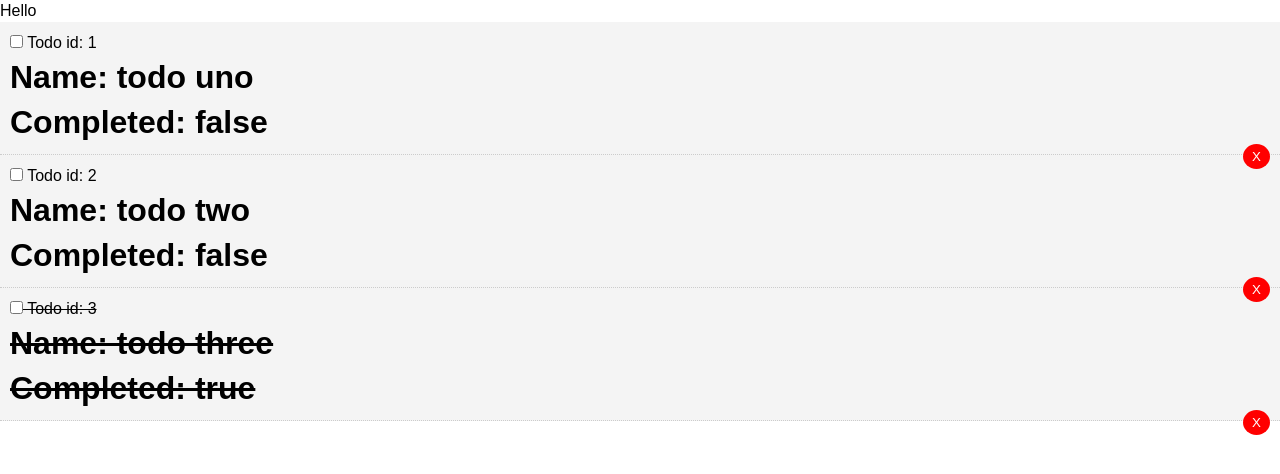
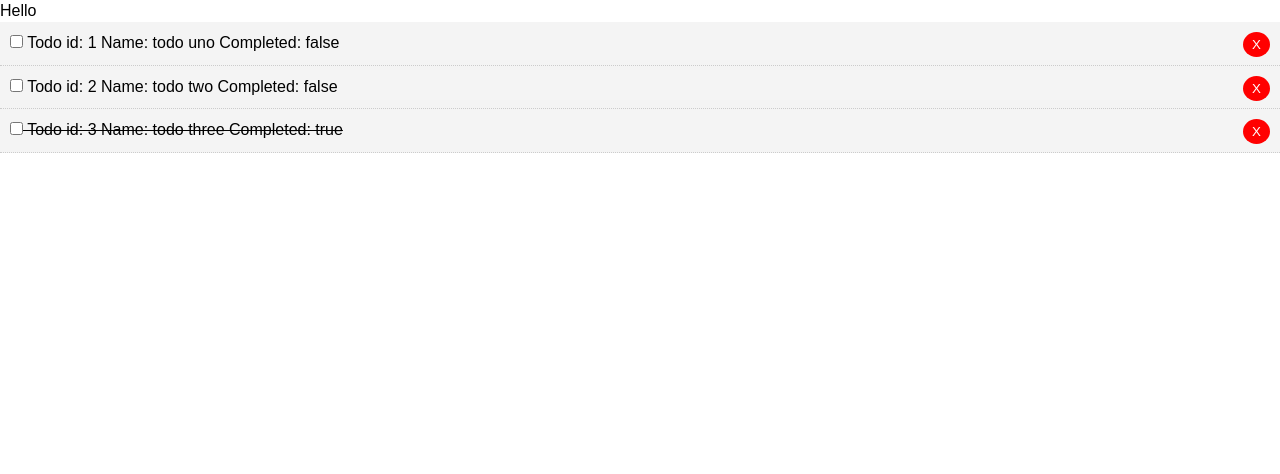
Before and after one commit to dionleung14/todolist-vue, a Vue app: page / in a window 1280 px wide. Shown: the top 474 px of the page. Built offline with nearby package versions, Linux system fonts and the light colour scheme.

Commit message:
added delete functionality

```diff
--- a/src/App.vue
+++ b/src/App.vue
@@ -1,16 +1,23 @@
 <template>
   <div id="app">
-    {{msg}}
-    <Todos v-bind:geoduck="todosArr" />
+    {{ msg }}
+    <Todos v-bind:geoduck="todosArr" v-on:rec-one-todo="removeTodo" />
   </div>
 </template>
 
 <script>
-import Todos from "./components/Todos.vue";
+  import Todos from "./components/Todos.vue";
   export default {
     name: "App",
     components: {
-      Todos: Todos
+      Todos: Todos,
+    },
+    methods: {
+      removeTodo(id) {
+        console.log("received in app.vue");
+        console.log(id);
+        this.todosArr = this.todosArr.filter(item => (item.id !== id));
+      },
     },
     data() {
       return {
@@ -19,21 +26,21 @@ import Todos from "./components/Todos.vue";
           {
             id: 1,
             title: "todo uno",
-            completed: false
+            completed: false,
           },
           {
             id: 2,
             title: "todo two",
-            completed: false
+            completed: false,
           },
           {
             id: 3,
             title: "todo three",
-            completed: true
+            completed: true,
           },
-        ]
-      }
-    }
+        ],
+      };
+    },
   };
 </script>
 
--- a/src/components/TodoItem.vue
+++ b/src/components/TodoItem.vue
@@ -3,10 +3,10 @@
     <p>
       <input type="checkbox" v-on:change="markComplete">
       Todo id: {{ coffee.id }}
+      Name: {{ coffee.title }}
+      Completed: {{ coffee.completed }}
+    <button class="del" :id="coffee.id" v-on:click="deleteMe" @click="$emit('del-todo', coffee.id)">X</button>
     </p>
-    <h1>Name: {{ coffee.title }} </h1>
-    <h1> Completed: {{ coffee.completed }} </h1>
-    <button class="del" :id="coffee.id" v-on:click="deleteMe" @click="$emit('del-todo', coffee.id)">X</button>
   </div>
 </template>
 
@@ -19,8 +19,8 @@
         this.coffee.completed = !this.coffee.completed
       },
       deleteMe() {
-        console.log("i've been clicked!")
-        console.log(this.coffee.id)
+        // console.log("i've been clicked!")
+        // console.log(this.coffee.id)
       }
     }
   }
```
Also changed, not shown: src/main.js (+4 -4 lines).
